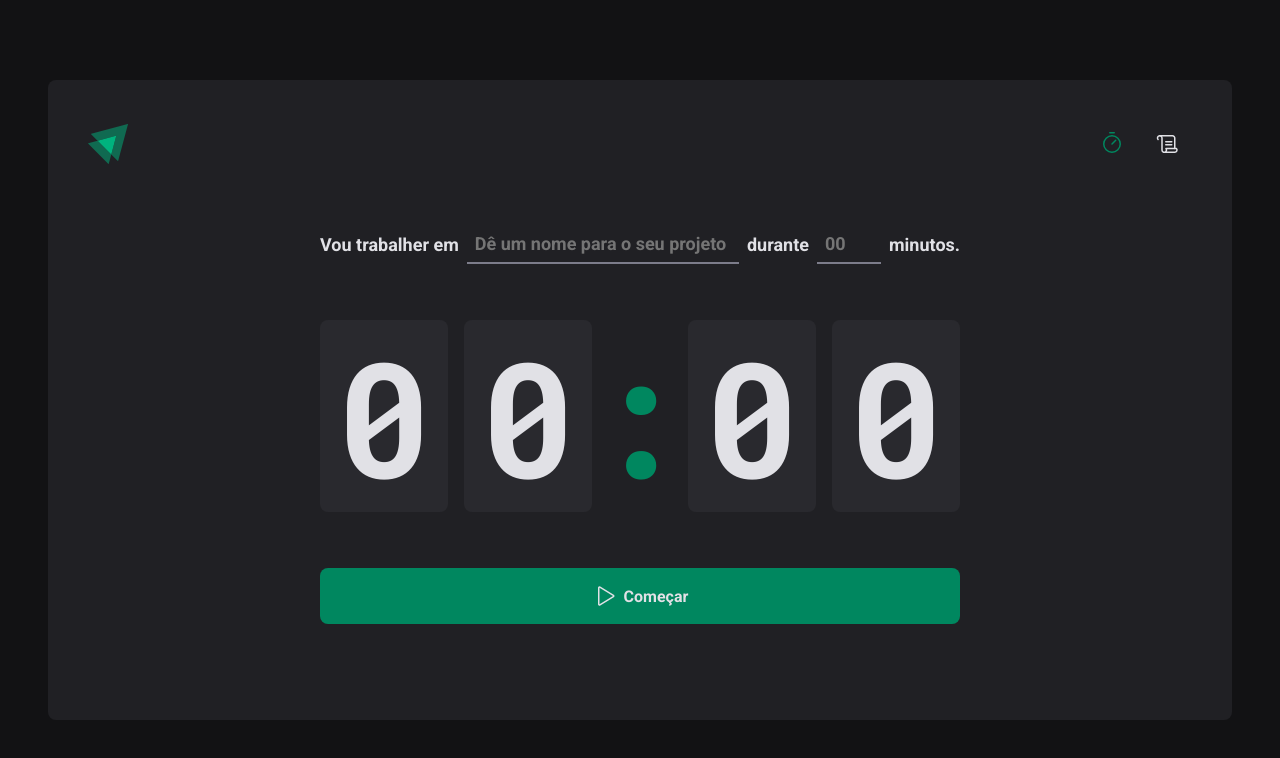
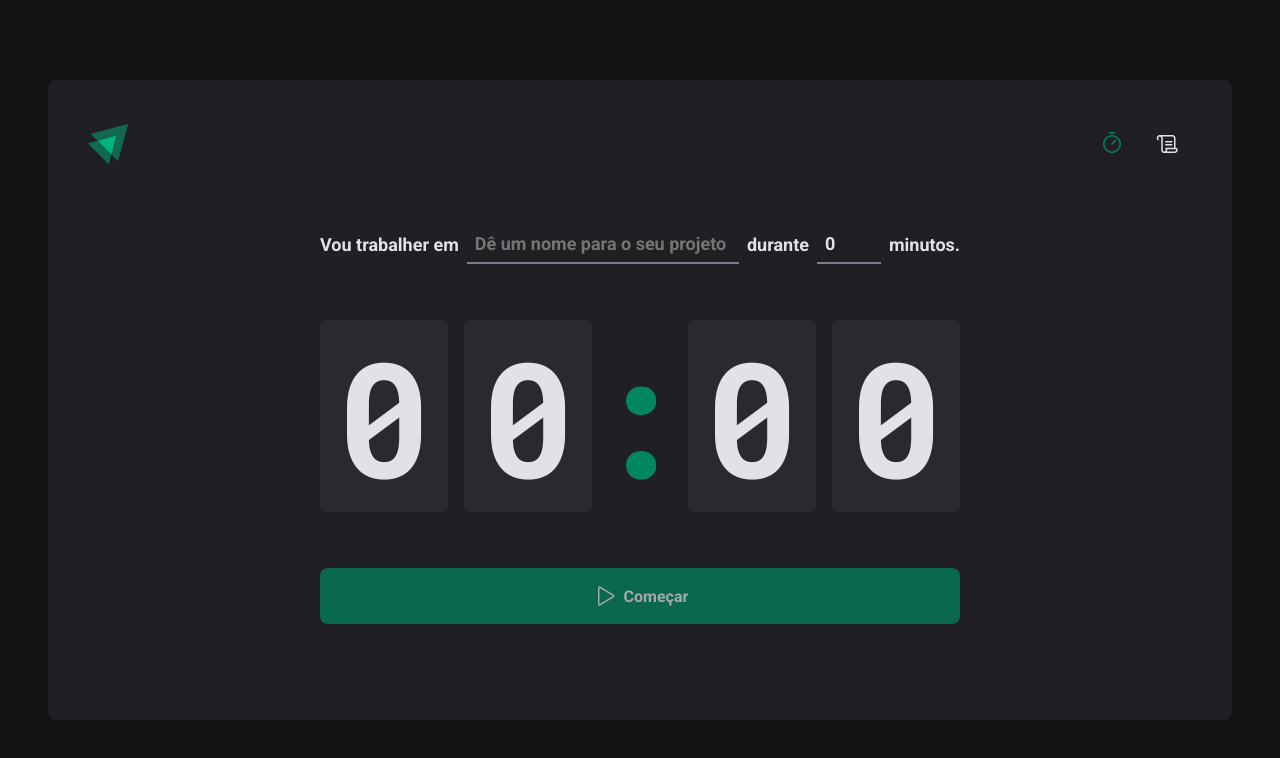
Before and after one commit to carloshkruger/ignite-reactjs, a React (Vite) app in the folder aulas/02-ignite-timer/: page / in a window 1280 px wide. Shown: the top 758 px of the page. Built offline with nearby package versions, Linux system fonts and the light colour scheme.

Commit message:
add react-hook-form and zod

```diff
--- a/aulas/02-ignite-timer/package.json
+++ b/aulas/02-ignite-timer/package.json
@@ -10,11 +10,14 @@
     "preview": "vite preview"
   },
   "dependencies": {
+    "@hookform/resolvers": "^3.1.1",
     "phosphor-react": "^1.4.1",
     "react": "^18.2.0",
     "react-dom": "^18.2.0",
+    "react-hook-form": "^7.45.1",
     "react-router-dom": "^6.14.0",
-    "styled-components": "^6.0.1"
+    "styled-components": "^6.0.1",
+    "zod": "^3.21.4"
   },
   "devDependencies": {
     "@rocketseat/eslint-config": "^1.2.0",
--- a/aulas/02-ignite-timer/src/pages/Home/index.tsx
+++ b/aulas/02-ignite-timer/src/pages/Home/index.tsx
@@ -1,4 +1,7 @@
 import { Play } from 'phosphor-react'
+import { useForm } from 'react-hook-form'
+import { zodResolver } from '@hookform/resolvers/zod'
+import * as zod from 'zod'
 
 import {
   CountdownContainer,
@@ -10,16 +13,43 @@
   TaskInput,
 } from './styles'
 
+const newCicleFormValidationSchema = zod.object({
+  task: zod.string().min(1, 'Informe a tarefa'),
+  minutesAmount: zod
+    .number()
+    .min(5, 'O ciclo precisa ser de no mínimo 5 minutos')
+    .max(60, 'O ciclo precisa ser de no máximo 60 minutos'),
+})
+
+type NewCycleFormData = zod.infer<typeof newCicleFormValidationSchema>
+
 export function Home() {
+  const { register, handleSubmit, watch, reset } = useForm<NewCycleFormData>({
+    resolver: zodResolver(newCicleFormValidationSchema),
+    defaultValues: {
+      task: '',
+      minutesAmount: 0,
+    },
+  })
+
+  function handleCreateNewCicle(data: NewCycleFormData) {
+    console.log(data)
+    reset()
+  }
+
+  const task = watch('task')
+  const shouldSubmitButtonBeDisabled = !task
+
   return (
     <HomeContainer>
-      <form>
+      <form onSubmit={handleSubmit(handleCreateNewCicle)}>
         <FormContainer>
           <label htmlFor="task">Vou trabalher em</label>
           <TaskInput
             id="task"
             list="task-suggestion"
             placeholder="Dê um nome para o seu projeto"
+            {...register('task')}
           />
 
           <datalist id="task-suggestion">
@@ -35,6 +65,7 @@
             step={5}
             min={5}
             max={60}
+            {...register('minutesAmount', { valueAsNumber: true })}
           />
           <span>minutos.</span>
         </FormContainer>
@@ -47,7 +78,10 @@
           <span>0</span>
         </CountdownContainer>
 
-        <StartCountDownButton type="submit">
+        <StartCountDownButton
+          disabled={shouldSubmitButtonBeDisabled}
+          type="submit"
+        >
           <Play size={24} />
           Começar
         </StartCountDownButton>
```
Also changed, not shown: 1 other file (tests, documents, lock files or other folders).
